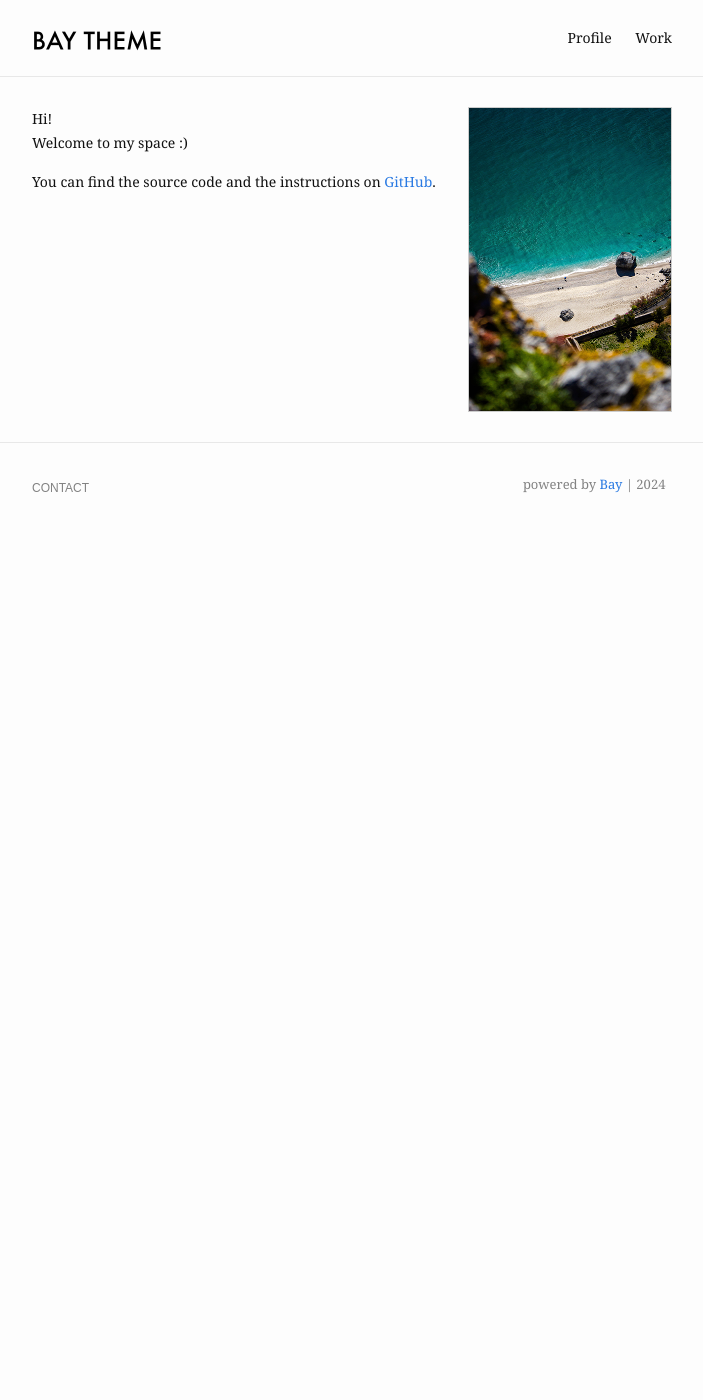
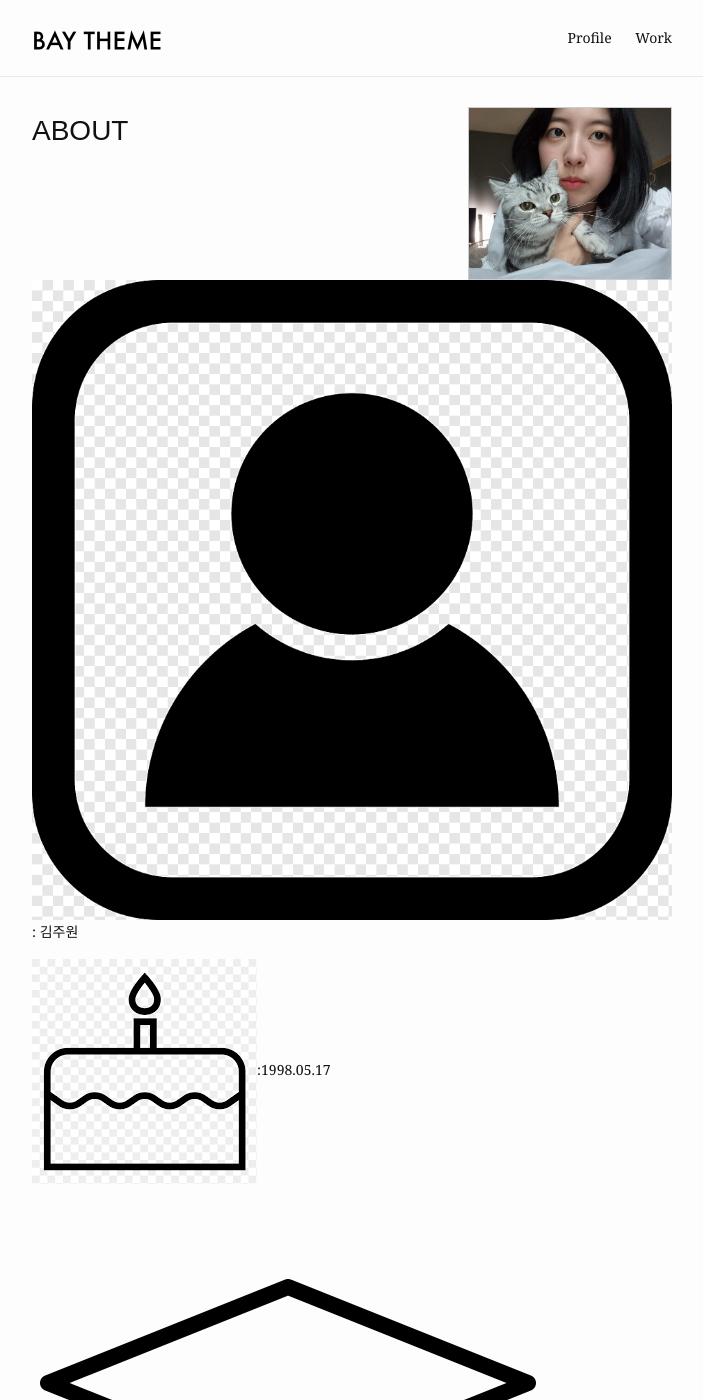
Before and after one commit to treeNoonna/treeNoonna.github.io, a Jekyll site: the page built from index.md, in a window 1280 px wide and 1400 px high. Shown: the whole window, without its empty margins (288-991 px from the left). Built offline with Jekyll 4.4.1, drawn with Linux system fonts in a browser that asks for light colours; some of the changed text lies outside the part shown.

Commit message:
edit profile

```diff
--- a/_includes/footer.html
+++ b/_includes/footer.html
@@ -3,93 +3,9 @@
     <div class="footer-col-wrapper">
       <div class="footer-col footer-col-1">
         <h4>CONTACT</h4>
-
-        <div class="social-links">
-          {% for contact in site.footer.contact %}
-            <div class="social-link contact-links">
-
-              {% assign contact_icon_path = "/assets/img/icons/" | append: contact.type | downcase | append: ".png" | absolute_url %}
-              <img
-                src="{{ contact_icon_path }}"
-                alt="{{ contact.type }}"
-              />
-
-              {% if contact.type == "email" %}
-                {% if contact.cloak != false %}
-                  {% assign email_parts = contact.value | split: "@" %}
-                  {% assign user = email_parts[0] %}
-                  {% assign domain = email_parts[1] | split: "." %}
-                  {% assign domain_name = domain[0] %}
-                  {% assign domain_tld = domain[1] %}
-
-                  {% assign reversed_user = user | split: "" | reverse | join: "" %}
-                  {% assign reversed_domain_name = domain_name | split: "" | reverse | join: "" %}
-                  {% assign reversed_domain_tld = domain_tld | split: "" | reverse | join: "" %}
-                  <span
-                    data-resu="{{ reversed_user }}"
-                    data-eman-niamod="{{ reversed_domain_name }}"
-                    data-dlt-niamod="{{ reversed_domain_tld }}"
-                    id="{{ contact.type }}-link"
-                    class="link email-link-cloaked"
-                  >
-                    {{ contact.name }}
-                  </span>
-                {% else %}
-                  <a href="mailto:{{ contact.value }}" id="{{ contact.type }}-link">
-                    {{ contact.value }}
-                  </a>
-                {% endif %}
-              {% else %}
-                <a href="{{ contact.link }}" id="{{ contact.type }}-link">
-                  {% if contact.value and contact.value != "" and contact.value != nil %}
-                    {{ contact.value }}
-                  {% else %}
-                    {{ contact.name }}
-                  {% endif %}
-                </a>
-              {% endif %}
-            </div>
-
-          {% endfor %}
-        </div>
+        <h4><img src="././assets/img/icons/email.png"> : juwon5669@naver.com</h4>
+        <h4>Phone : +82 1037807027</h4>
       </div>
-
-      <div class="footer-col footer-col-2">
-        {% if site.footer.follow and site.footer.follow.size > 0 %}
-          <h4>FOLLOW</h4>
-
-          <div class="social-links follow-links">
-            {% for follow in site.footer.follow %}
-              <div class="social-link">
-
-                {% assign follow_icon_path = "/assets/img/icons/" | append: follow.name | downcase | append: ".png" | absolute_url %}
-                <img
-                  src="{{ follow_icon_path }}"
-                  alt="{{ follow.name | downcase }}"
-                />
-                <a href="{{ follow.link }}">
-                  {% if follow.value and follow.value != "" and follow.value != nil %}
-                    {{ follow.value }}
-                  {% else %}
-                    {{ follow.name }}
-                  {% endif %}
-                </a>
-              </div>
-
-            {% endfor %}
-          </div>
-        {% endif %}
-      </div>
-
-      {% if site.footer.show_powered_by == true %}
-        <div class="footer-col footer-col-3 powered-by">
-          <p>
-            powered by <a href="https://github.com/eliottvincent/bay">Bay</a> | <span id="year"></span>
-          </p>
-        </div>
-      {% endif %}
     </div>
-  </div>
+  <div>
 </footer>
-
-{% include wechat-widget.html %}
--- a/index.md
+++ b/index.md
@@ -1,15 +1,17 @@
 ---
 layout: home
 profile_picture:
-  src: /assets/img/profile-pic.jpg
+  src: /assets/img/meandcat.png
   alt: website picture
 ---
 
-<p>
-  Hi! <br/>
-  Welcome to my space :)
-</p>
+<h1>ABOUT</h1>
+<div>
+  <p><img src="./assets/img/icons/name.png">: 김주원</p>
+  <p><img src="./assets/img/icons/birth.png">:1998.05.17</p>
+  <p><img src="./assets/img/icons/edu.png"> : 숙명여자대학교 (전자공학과) 2018.02-2023.02</p>
+</div>
 
 <p>
-  You can find the source code and the instructions on <a href="https://github.com/treeNoonna">GitHub</a>.
+  Github: <a href="https://github.com/treeNoonna"></a>.
 </p>
--- /dev/null
+++ b/package.json
@@ -0,0 +1,6 @@
+{
+  "dependencies": {
+    "bundler": "^0.8.0",
+    "jekyll": "^3.0.0-beta1"
+  }
+}
```
Also changed, not shown: assets/img/content/post-example/Banner.jpg (deleted), assets/img/icons/birth.png (added), assets/img/icons/dribbble.png (deleted), assets/img/icons/edu.png (added), assets/img/icons/facebook.png (deleted), assets/img/icons/github.png (deleted), assets/img/icons/linkedin.png (deleted), assets/img/icons/name.png (added), assets/img/icons/rss.png (deleted), assets/img/icons/twitter.png (deleted), assets/img/icons/wechat.png (deleted), assets/img/icons/weibo.png (deleted), assets/img/meandcat.png (added), 1 other file.
